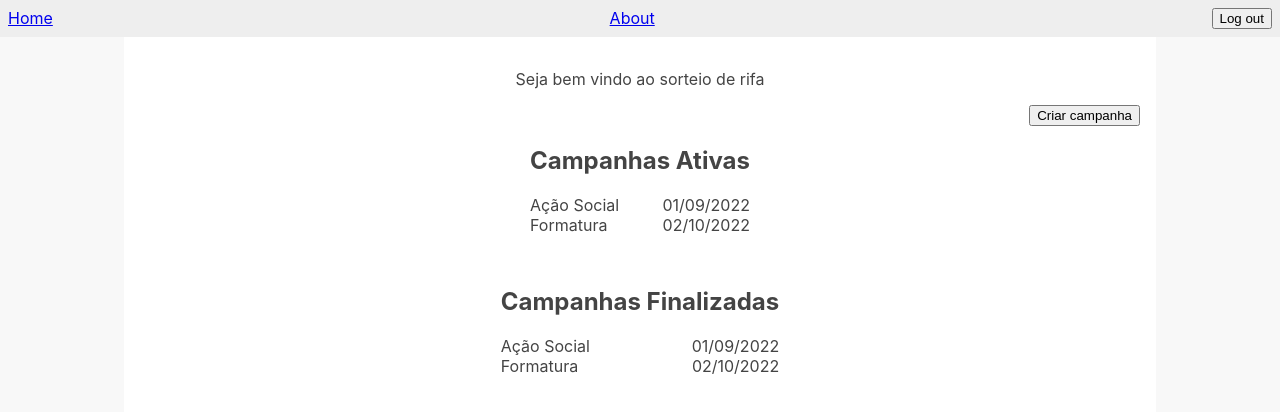
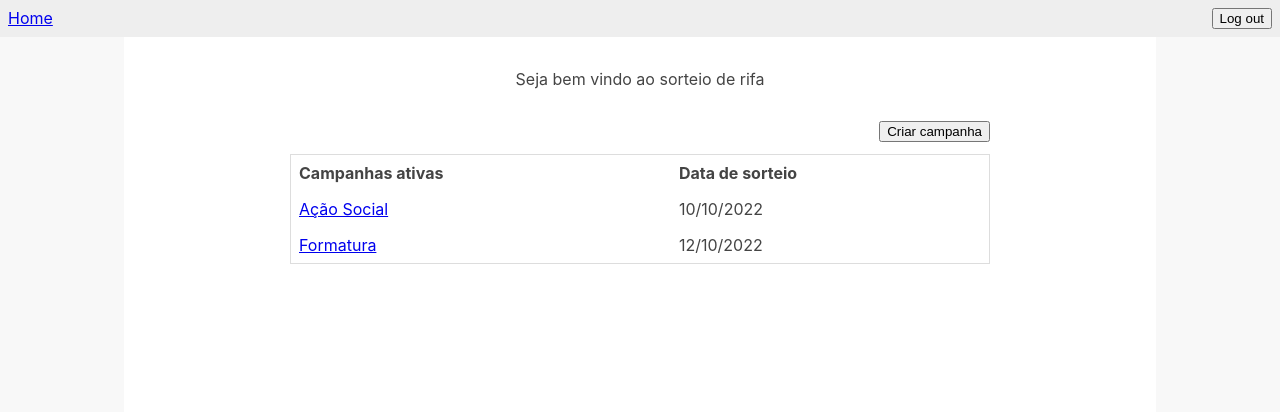
Before and after one commit to pachecoandre/raffle-picker-ui, a React (Create React App) app: page /login in a window 1280 px wide. Both pictures are taken after a click on the button "LogIn". Shown: the top 412 px of the page. Built offline with nearby package versions, Linux system fonts and the light colour scheme.

Commit message:
campaigns table

```diff
--- /dev/null
+++ b/src/components/CampaignsTable/CampaignsTable.tsx
@@ -0,0 +1,52 @@
+import { FC } from "react";
+import { Link, useNavigate } from "react-router-dom";
+import { ActionsArea, Content, StyledTable, Wrapper } from "./styles";
+
+interface Campaign {
+  id: string;
+  name: string;
+  drawDate: string;
+}
+
+interface Props {
+  title?: string;
+  header: string[];
+  data: Campaign[];
+}
+
+const Table: FC<Props> = ({ title, header, data }) => {
+  const navigate = useNavigate();
+  return (
+    <Wrapper>
+      <Content>
+        <ActionsArea>
+          <button onClick={() => navigate("/campaigns/new")}>
+            Criar campanha
+          </button>
+        </ActionsArea>
+        {title && <span>{title}</span>}
+        <StyledTable>
+          <thead>
+            <tr>
+              {header.map((label) => (
+                <th key={label}>{label}</th>
+              ))}
+            </tr>
+          </thead>
+          <tbody>
+            {data.map((row) => (
+              <tr key={row.id}>
+                <td key={row.id}>
+                  <Link to={`/campaigns/${row.id}`}>{row.name}</Link>
+                </td>
+                <td key={row.id}>{row.drawDate}</td>
+              </tr>
+            ))}
+          </tbody>
+        </StyledTable>
+      </Content>
+    </Wrapper>
+  );
+};
+
+export default Table;
--- /dev/null
+++ b/src/components/CampaignsTable/styles.ts
@@ -0,0 +1,30 @@
+import styled from "styled-components";
+
+export const Wrapper = styled.div`
+  display: flex;
+  justify-content: center;
+`;
+
+export const Content = styled.div`
+  width: 100%;
+  max-width: 700px;
+`;
+
+export const ActionsArea = styled.div`
+  display: flex;
+  justify-content: flex-end;
+  margin-bottom: 12px;
+`;
+
+export const StyledTable = styled.table`
+  border-collapse: collapse;
+  border: 1px solid #dddddd;
+  border-radius: 8px;
+  width: 100%;
+
+  td,
+  th {
+    text-align: left;
+    padding: 8px;
+  }
+`;
--- a/src/components/NavBar/index.tsx
+++ b/src/components/NavBar/index.tsx
@@ -14,7 +14,6 @@ const NavBar = () => {
       }}
     >
       <Link to={"/"}>Home</Link>
-      <Link to={"/about"}>About</Link>
       <button onClick={handleLogout}>Log out</button>
     </nav>
   );
--- /dev/null
+++ b/src/components/Section/Section.tsx
@@ -0,0 +1,28 @@
+import { FC } from "react";
+import { Style } from "util";
+import { WideDiv } from "./styled";
+
+interface Props {
+  mt?: number;
+  mb?: number;
+  justify?: string;
+  style?: Style;
+}
+
+const Section: FC<Props> = ({
+  mt = 2,
+  mb = 4,
+  justify = "center",
+  children,
+}) => (
+  <WideDiv
+    style={{
+      marginTop: `${mt * 8}px`,
+      marginBottom: `${mb * 8}px`,
+    }}
+  >
+    {children}
+  </WideDiv>
+);
+
+export default Section;
--- /dev/null
+++ b/src/components/Section/index.ts
@@ -0,0 +1 @@
+export { default } from "./Section";
--- /dev/null
+++ b/src/components/Section/styled.ts
@@ -0,0 +1,5 @@
+import styled from 'styled-components'
+
+export const WideDiv = styled.div`
+  width: 100%;
+`
--- a/src/pages/Home/CampaignsTable/CampaignsTable.tsx
+++ /dev/null
@@ -1,35 +0,0 @@
-import { FC } from "react";
-
-interface Campaign {
-  name: string;
-  drawDate: string;
-}
-
-interface Props {
-  title?: string;
-  campaigns: Campaign[];
-}
-
-const CampaignsTable: FC<Props> = ({ title, campaigns }) => (
-  <div
-    style={{
-      display: "flex",
-      justifyContent: "center",
-      marginBottom: "32px",
-    }}
-  >
-    <div>
-      <h2>{title}</h2>
-      <div>
-        {campaigns.map((campaign) => (
-          <div style={{ display: "flex", justifyContent: "space-between" }}>
-            <div>{campaign.name}</div>
-            <div>{campaign.drawDate}</div>
-          </div>
-        ))}
-      </div>
-    </div>
-  </div>
-);
-
-export default CampaignsTable;
--- a/src/pages/Home/Home.tsx
+++ b/src/pages/Home/Home.tsx
@@ -1,24 +1,37 @@
 import { Link, useNavigate } from "react-router-dom";
-import Container from "../../components/Container";
-import { ActionsArea, Description } from "./styles";
-import CampaignsTable from "./CampaignsTable";
+import Container from "components/Container";
+import Section from "components/Section";
+
+import { Description } from "./styles";
+import CampaignsTable from "components/CampaignsTable";
 
 const HomePage = () => {
-  const campaigns = [
-    { name: "Ação Social", drawDate: "01/09/2022" },
-    { name: "Formatura", drawDate: "02/10/2022" },
+  const header = ["Nome", "Data de sorteio"];
+
+  const data = [
+    {
+      id: "1",
+      name: "Ação Social",
+      drawDate: "10/10/2022",
+    },
+    {
+      id: "2",
+      name: "Formatura",
+      drawDate: "12/10/2022",
+    },
   ];
   const navigate = useNavigate();
   return (
     <Container>
-      <Description>Seja bem vindo ao sorteio de rifa</Description>
-      <ActionsArea>
-        <button onClick={() => navigate("/campaigns/new")}>
-          Criar campanha
-        </button>
-      </ActionsArea>
-      <CampaignsTable title={"Campanhas Ativas"} campaigns={campaigns} />
-      <CampaignsTable title={"Campanhas Finalizadas"} campaigns={campaigns} />
+      <Section mb={4}>
+        <Description>Seja bem vindo ao sorteio de rifa</Description>
+      </Section>
+      <Section>
+        <CampaignsTable
+          header={["Campanhas ativas", "Data de sorteio"]}
+          data={data}
+        />
+      </Section>
     </Container>
   );
 };
--- a/src/pages/Home/styles.ts
+++ b/src/pages/Home/styles.ts
@@ -3,8 +3,3 @@ import styled from "styled-components";
 export const Description = styled.p`
   text-align: center;
 `;
-
-export const ActionsArea = styled.div`
-  display: flex;
-  justify-content: flex-end;
-`;
--- a/src/router/AppRouter.tsx
+++ b/src/router/AppRouter.tsx
@@ -13,7 +13,7 @@ function AppRouter() {
   } = useUserContext();
 
   return (
-    <div>
+    <>
       {isLogged && <NavBar />}
       <Routes>
         <Route path={"/login"} element={<LoginPage />} />
@@ -34,7 +34,7 @@ function AppRouter() {
           }
         />
       </Routes>
-    </div>
+    </>
   );
 }
 
--- a/tsconfig.json
+++ b/tsconfig.json
@@ -7,6 +7,7 @@
       "esnext"
     ],
     "allowJs": true,
+    "baseUrl": "src",
     "skipLibCheck": true,
     "esModuleInterop": true,
     "allowSyntheticDefaultImports": true,
```
Also changed, not shown: src/components/CampaignsTable/index.ts (renamed from src/pages/Home/CampaignsTable/index.ts).
